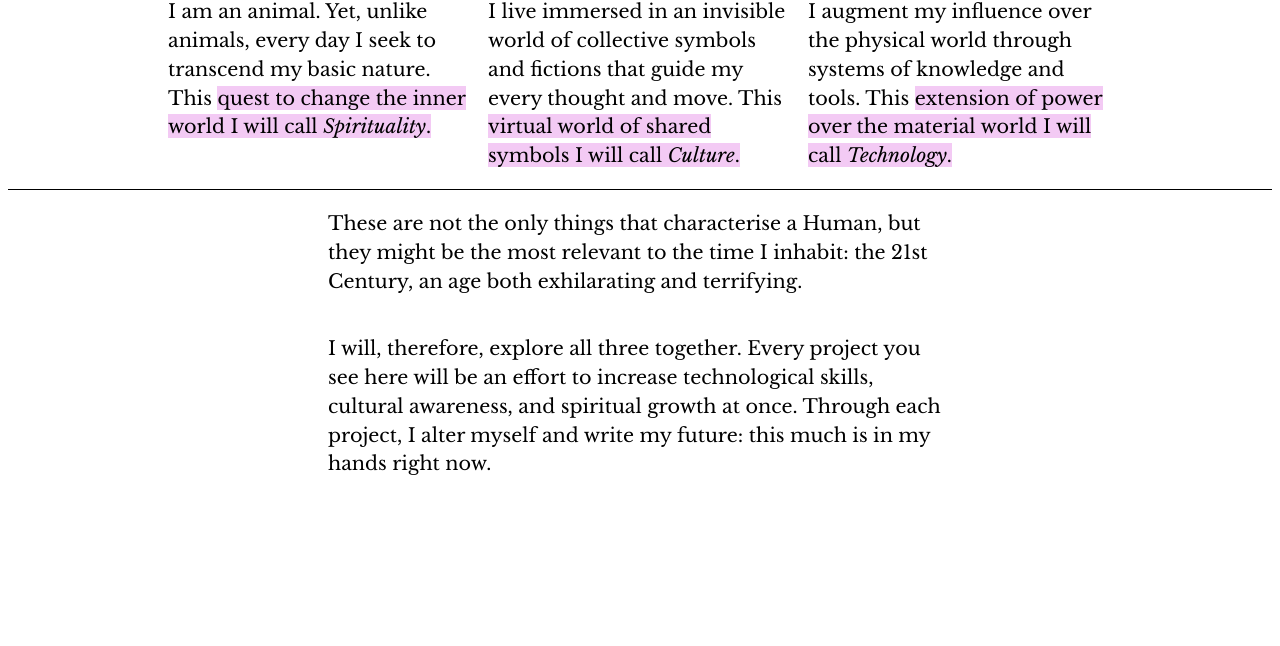
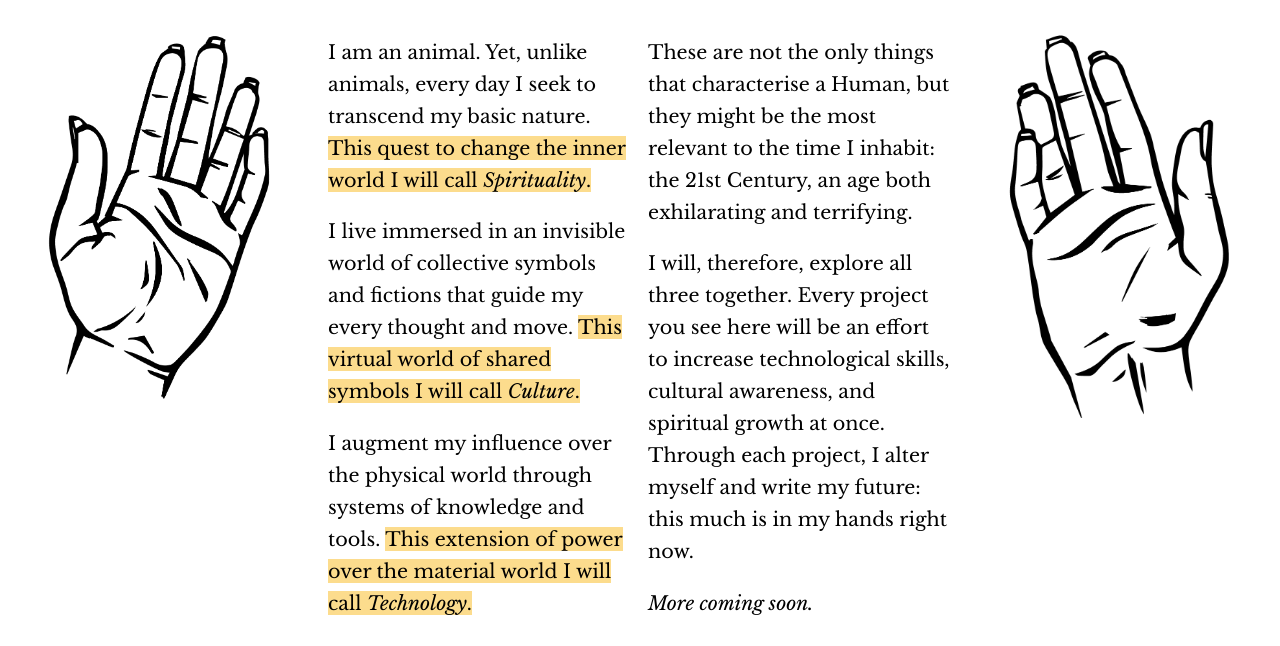
Before and after one commit to occultinterface/occultinterface.github.io, a plain HTML site: page index.html in a window 1280 px wide. Shown: the part 164-810 px from the top of the page. Drawn offline with nearby package versions, Linux system fonts and the light colour scheme.

Commit message:
Basic image placement
Experimenting with placing simple illustrations on the grid and a different text distribution.

```diff
--- a/index.html
+++ b/index.html
@@ -20,36 +20,52 @@
 
 
 
-    <p>
 
-    </p>
 
-    <h2 class="centred">I am human. <br />What does this mean?</h2>
 
-    <div class="spanAll divider">
 
-    </div>
 
-    <p class="triadLeft">I am an animal. Yet, unlike animals, every day I seek to transcend my basic nature. This <mark>quest to change the inner world I will call <i>Spirituality</i>.</mark></p>
 
-    <p class="triadCentre">I live immersed in an invisible world of collective symbols and fictions that guide my every thought and move. This <mark>virtual world of shared symbols I will call <i>Culture</i>.</mark></p>
 
-    <p class="triadRight">I augment my influence over the physical world through systems of knowledge and tools. This <mark>extension of power over the material world I will call <i>Technology</i>.</mark></p>
+    <h2 class="quadTwo">I am human. <br />What does this mean?</h2>
+    <figure class="quadOne">
+      <img src="left-hand.png"
+           width=100%>
+    </figure>
 
-    <div class="spanAll divider">
+    <section class="quadTwo">
 
-    </div>
 
-    <p class="centred">
+      <p>
+        I am an animal. Yet, unlike animals, every day I seek to transcend my basic nature. <mark>This quest to change the inner world I will call <i>Spirituality</i>.</mark></p>
 
-      These are not the only things that characterise a Human, but they might be the most relevant to the time I inhabit: the 21st Century, an age both exhilarating and terrifying.</p>
+      <p>I live immersed in an invisible world of collective symbols and fictions that guide my every thought and move. <mark>This virtual world of shared symbols I will call <i>Culture</i>.</mark></p>
 
-    <p class="centred">
+      <p>I augment my influence over the physical world through systems of knowledge and tools. <mark>This extension of power over the material world I will call <i>Technology</i>.</mark></p>
 
-      I will, therefore, explore all three together. Every project you see here will be an effort to increase technological skills, cultural awareness, and spiritual growth at once. Through each project, I alter myself and write my future:
-      this much
-      is in my hands right now. </p>
+    </section>
+    <section class="quadThree">
 
+
+      <p>
+        These are not the only things that characterise a Human, but they might be the most relevant to the time I inhabit: the 21st Century, an age both exhilarating and terrifying.
+
+      </p>
+
+      <p>
+        I will, therefore, explore all three together. Every project you see here will be an effort to increase technological skills, cultural awareness, and spiritual growth at once. Through each project, I alter myself and write my future:
+        this much
+        is in my hands right now. </p>
+      <p>
+        <i>More coming soon.</i>
+        <br />
+      </p>
+    </section>
+
+    <figure class="quadFour">
+      <img src="right-hand.png"
+           width=100%>
+    </figure>
   </div>
 </body>
 
--- a/style.css
+++ b/style.css
@@ -1,6 +1,5 @@
 body {
   font-family: "Libre Baskerville", serif;
-  align-items: center;
 }
 
 @media (max-width: 800px) {
@@ -29,42 +28,40 @@ body {
     grid-column-end: Column6;
   }
 
-  .threeLeft {
+  .quadOne {
+    grid-column-start: MarginLeft;
+    grid-column-end: Column1;
+  }
+
+  .quadTwo {
+    grid-column-start: Column2;
+    grid-column-end: Column3;
+  }
+
+  .quadThree {
+    grid-column-start: Column4;
+    grid-column-end: Column5;
+  }
+
+  .quadFour {
+    grid-column-start: Column6;
+    grid-column-end: MarginRight;
+  }
+
+  .half {
     grid-column-start: MarginLeft;
     grid-column-end: Column3;
   }
 
-  .threeRight {
+  .halfTwo {
     grid-column-start: Column4;
-    grid-column-end: Column6;
-  }
-
-  .centred {
-    grid-column-start: Column2;
-    grid-column-end: Column5;
-  }
-}
-
-/*Dividing the Grid into three equal columns*/
-.triadLeft {
-  grid-column-start: Column1;
-  grid-column-end: Column2;
-}
-
-.triadCentre {
-  grid-column-start: Column3;
-  grid-column-end: Column4;
-}
-
-.triadRight {
-  grid-column-start: Column5;
-  grid-column-end: Column6;
+    grid-column-end: MarginRight;
   }
 
   /*Typography*/
   p {
     font-size: 1.2rem;
-  line-height: 1.8rem;
+    line-height: 2rem;
   }
 
   i {
@@ -76,12 +73,10 @@ h1 {
     font-family: Futura, sans-serif;
     text-transform: uppercase;
     font-size: 2rem;
-  text-align: center;
   }
 
   h2 {
     font-size: 2rem;
-  text-align: center;
     font-style: italic;
   }
 
@@ -95,7 +90,7 @@ h4 {
   }
 
   mark {
-  background: #f3caf4;
+    background: #FCDC8D;
   }
 
   hr {
@@ -105,5 +100,5 @@ hr {
   }
 
   .divider {
-  border-top: 1px solid;
+    border-top: 3px solid;
   }
```
Also changed, not shown: left-hand.png (added), manifesto.txt (added), right-hand.png (added). Lines whose indentation alone changed are shown as unchanged.
